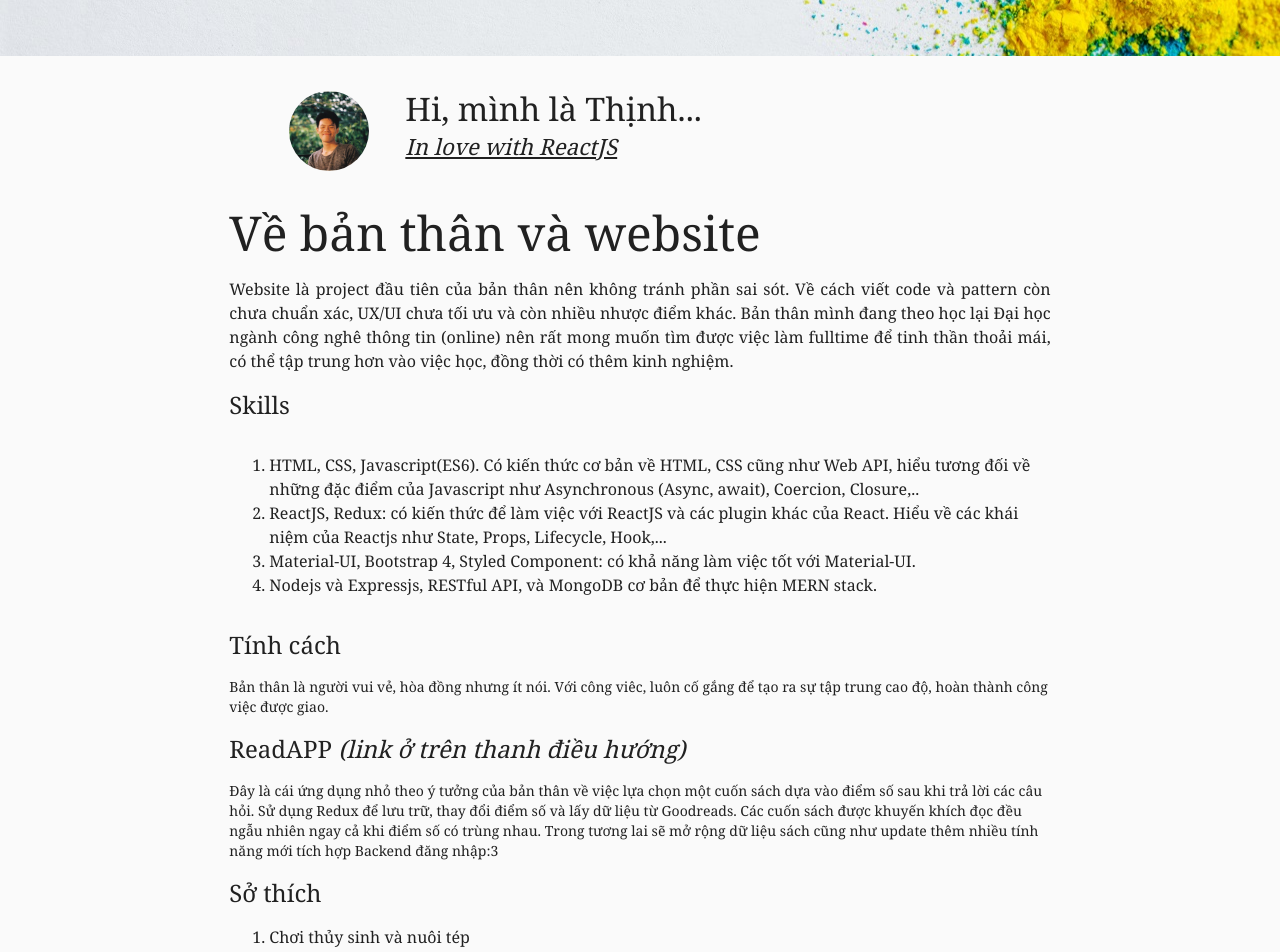
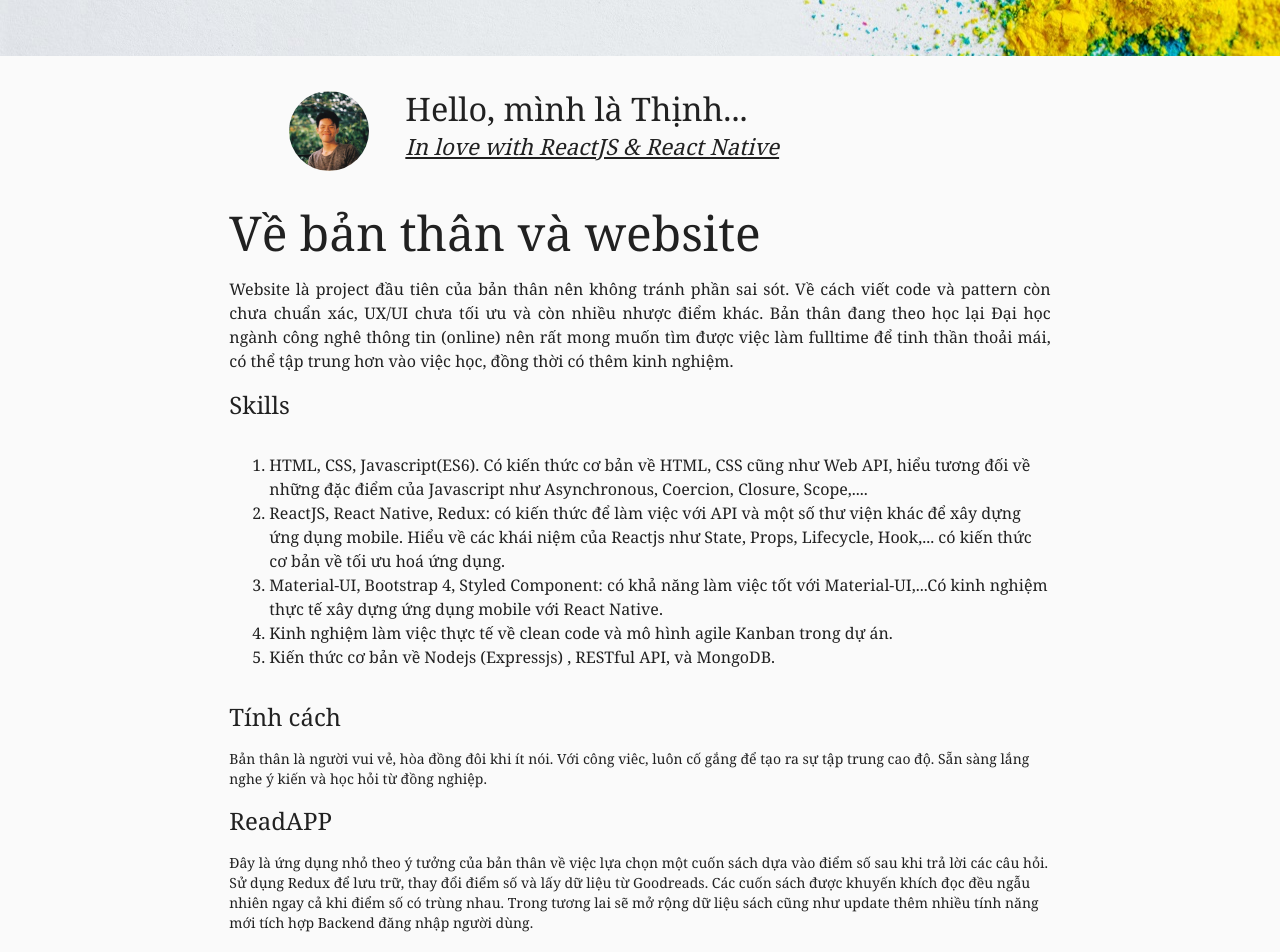
Before and after one commit to Nanxy-Tran/react-readApp, a React (Create React App) app: page /Profile in a window 1280 px wide. Shown: the part 320-1272 px from the top of the page. Built offline with nearby package versions, Linux system fonts and the light colour scheme.

Commit message:
Change information major

```diff
--- a/src/component/AboutMe/About.js
+++ b/src/component/AboutMe/About.js
@@ -97,14 +97,14 @@ export default function About() {
                                 variant="h4"
                                 color='textPrimary'
                             >
-                                Hi, mình là Thịnh...
+                                Hello, mình là Thịnh...
                         </Typography>
                             <Typography
                                 variant="caption"
                                 style={{textDecoration: 'underline', fontSize: '1.4rem'}}
                                 color='textPrimary'
                             >
-                                <i> In love with ReactJS </i>
+                                <i> In love with ReactJS & React Native </i>
                             </Typography>
                         </CardContent>
                     </Grid>
@@ -126,7 +126,7 @@ export default function About() {
                             Về bản thân và website
                         </Typography>
                         <Typography align='justify' style={{marginTop: '1rem'}} color='textPrimary'>
-                            Website là project đầu tiên của bản thân nên không tránh phần sai sót. Về cách viết code và pattern còn chưa chuẩn xác, UX/UI chưa tối ưu và còn nhiều nhược điểm khác. Bản thân mình đang theo học lại Đại học ngành công nghê thông tin (online) nên rất mong muốn tìm được việc làm fulltime để tinh thần thoải mái, có thể tập trung hơn vào việc học, đồng thời có thêm kinh nghiệm.
+                            Website là project đầu tiên của bản thân nên không tránh phần sai sót. Về cách viết code và pattern còn chưa chuẩn xác, UX/UI chưa tối ưu và còn nhiều nhược điểm khác. Bản thân đang theo học lại Đại học ngành công nghê thông tin (online) nên rất mong muốn tìm được việc làm fulltime để tinh thần thoải mái, có thể tập trung hơn vào việc học, đồng thời có thêm kinh nghiệm.
                         </Typography>
                         <Typography variant='h5' style={{marginTop: '1rem'}} color='textPrimary'>
                              Skills
@@ -134,16 +134,19 @@ export default function About() {
                         <Typography variant="body1" style={{marginTop: '1rem'}} color='textPrimary'>
                             <ol>
                                 <li>
-                                    HTML, CSS, Javascript(ES6). Có kiến thức cơ bản về HTML, CSS cũng như Web API, hiểu tương đối về những đặc điểm của Javascript như Asynchronous (Async, await), Coercion, Closure,..
+                                    HTML, CSS, Javascript(ES6). Có kiến thức cơ bản về HTML, CSS cũng như Web API, hiểu tương đối về những đặc điểm của Javascript như Asynchronous, Coercion, Closure, Scope,....
                                 </li>
                                 <li>
-                                    ReactJS, Redux: có kiến thức để làm việc với ReactJS và các plugin khác của React. Hiểu về các khái niệm của Reactjs như State, Props, Lifecycle, Hook,...
+                                    ReactJS, React Native, Redux: có kiến thức để làm việc với API và một số thư viện khác để xây dựng ứng dụng mobile.  Hiểu về các khái niệm của Reactjs như State, Props, Lifecycle, Hook,... có kiến thức cơ bản về tối ưu hoá ứng dụng.
                                 </li>
                                 <li>
-                                    Material-UI, Bootstrap 4, Styled Component: có khả năng làm việc tốt với Material-UI.
+                                    Material-UI, Bootstrap 4, Styled Component: có khả năng làm việc tốt với Material-UI,...Có kinh nghiệm thực tế xây dựng ứng dụng mobile với React Native.
                                 </li>
                                 <li>
-                                    Nodejs và Expressjs, RESTful API, và MongoDB cơ bản để thực hiện MERN stack.
+                                    Kinh nghiệm làm việc thực tế về clean code và mô hình agile Kanban trong dự án.
+                                </li>
+                                <li>
+                                    Kiến thức cơ bản về Nodejs (Expressjs) , RESTful API, và MongoDB.
                                 </li>
                             </ol>
                         </Typography>
@@ -151,13 +154,13 @@ export default function About() {
                             Tính cách
                         </Typography>
                         <Typography variant="body2" style={{marginTop: '1rem'}} color='textPrimary'>
-                            Bản thân là người vui vẻ, hòa đồng nhưng ít nói. Với công viêc, luôn cố gắng để tạo ra sự tập trung cao độ, hoàn thành công việc được giao.
+                            Bản thân là người vui vẻ, hòa đồng đôi khi ít nói. Với công viêc, luôn cố gắng để tạo ra sự tập trung cao độ. Sẵn sàng lắng nghe ý kiến và học hỏi từ đồng nghiệp.
                         </Typography>
                         <Typography variant='h5' style={{marginTop: '1rem'}} color='textPrimary'>
-                            ReadAPP <i> (link ở trên thanh điều hướng)  </i>
+                            ReadAPP
                         </Typography>
                         <Typography variant="body2" style={{marginTop: '1rem'}} color='textPrimary'>
-                            Đây là cái ứng dụng nhỏ theo ý tưởng của bản thân về việc lựa chọn một cuốn sách dựa vào điểm số sau khi trả lời các câu hỏi. Sử dụng Redux để lưu trữ, thay đổi điểm số và lấy dữ liệu từ Goodreads. Các cuốn sách được khuyến khích đọc đều ngẫu nhiên ngay cả khi điểm số có trùng nhau. Trong tương lai sẽ mở rộng dữ liệu sách cũng như update thêm nhiều tính năng mới tích hợp Backend đăng nhập:3
+                            Đây là ứng dụng nhỏ theo ý tưởng của bản thân về việc lựa chọn một cuốn sách dựa vào điểm số sau khi trả lời các câu hỏi. Sử dụng Redux để lưu trữ, thay đổi điểm số và lấy dữ liệu từ Goodreads. Các cuốn sách được khuyến khích đọc đều ngẫu nhiên ngay cả khi điểm số có trùng nhau. Trong tương lai sẽ mở rộng dữ liệu sách cũng như update thêm nhiều tính năng mới tích hợp Backend đăng nhập người dùng.
                         </Typography>
                         <Typography variant='h5' style={{marginTop: '1rem', width: '100%'}} color='textPrimary' >
                            Sở thích
@@ -165,10 +168,10 @@ export default function About() {
                         <Typography color='textPrimary' variant='body1'>
                             <ol>
                                 <li>
-                                    Chơi thủy sinh và nuôi tép
+                                    Chụp ảnh và nghe nhạc Rock
                                 </li>
                                 <li>
-                                    Đọc sách
+                                    Đọc sách và documentation, học thử ngôn ngữ lập trình mới.
                                 </li>
                                 <li>
                                     Chạy bộ
```
